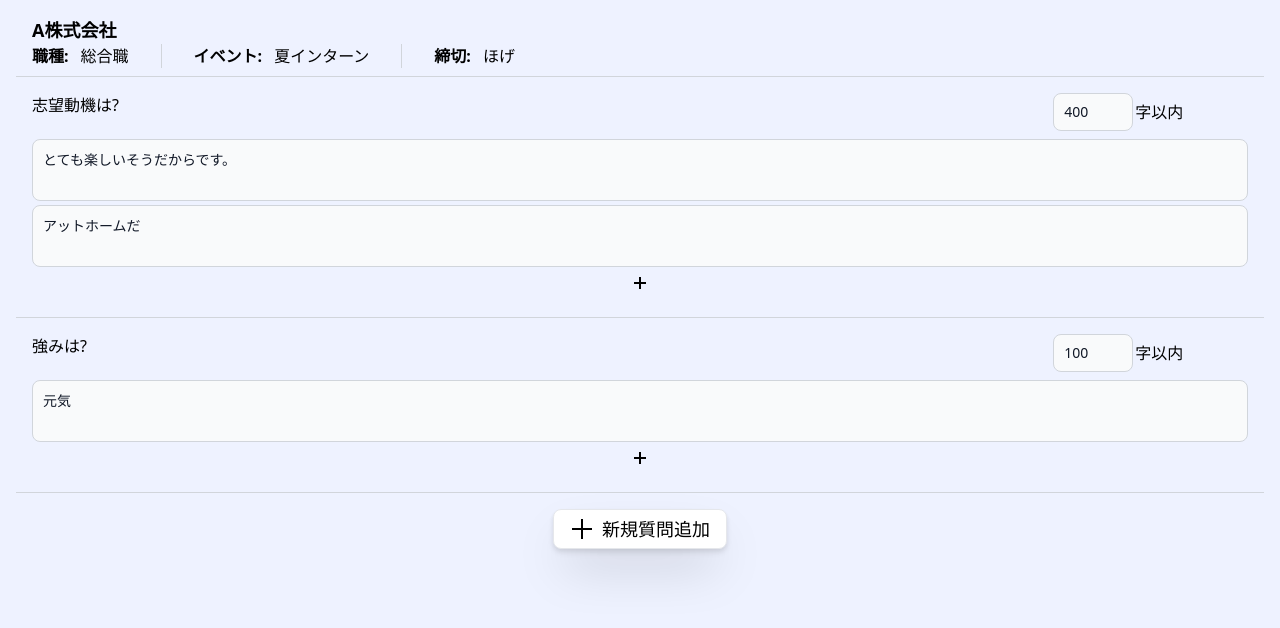
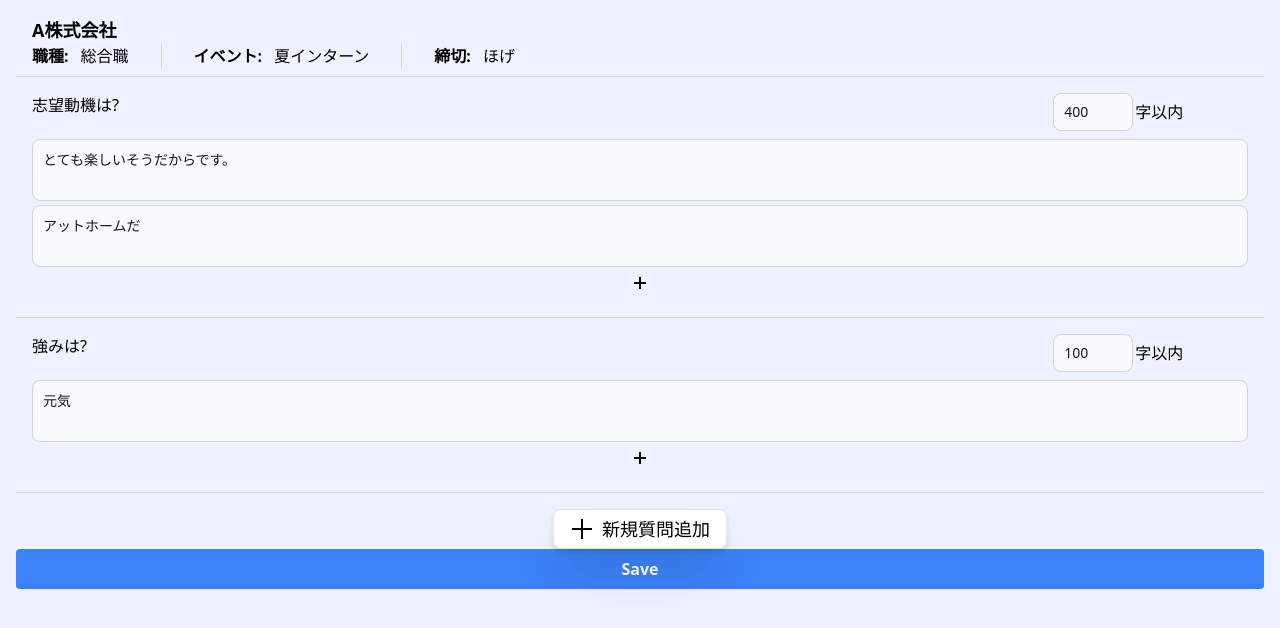
Before and after one commit to tomishima2904/es_manager, a Next.js app in the folder frontend/: page /user/entrysheets/0 in a window 1280 px wide. Shown: the top 628 px of the page. Built offline with nearby package versions, Linux system fonts and the light colour scheme.

Commit message:
feat: #21 SaveEntrysheetButtonを追加 (CSSは仮)

```diff
--- a/frontend/src/components/editing/EditingEntrysheet.tsx
+++ b/frontend/src/components/editing/EditingEntrysheet.tsx
@@ -6,6 +6,7 @@ import type {
 import Header from "./Header";
 import QandA from "./QandA";
 import AddQandAButton from "./buttons/AddQandAButton";
+import SaveEntrysheetButton from "./buttons/SaveEntrysheetButton";
 
 const EditingEntrysheet = (props: {
   entrysheet: RichEntrysheetProps;
@@ -63,6 +64,7 @@ const EditingEntrysheet = (props: {
         questions={entrysheet.questions}
         setNewProps={handleAddQandAs}
       />
+      <SaveEntrysheetButton entrysheet={entrysheet} />
     </div>
   );
 };
```
